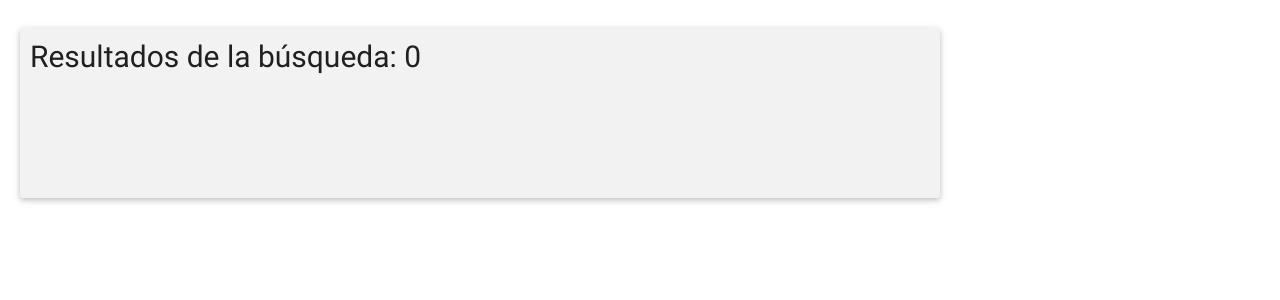
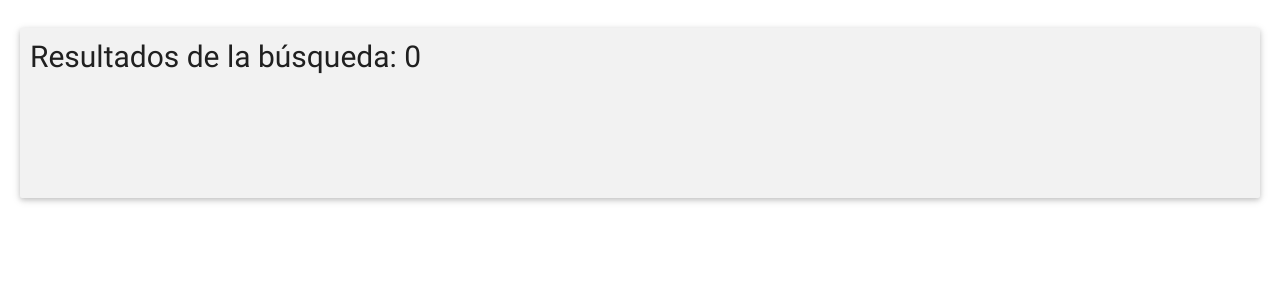
Before and after one commit to antithezis/suplosBackEnd, a PHP site: page /resultadosBusqueda.php in a window 1280 px wide. Shown: the top 300 px of the page. Run offline with PHP 8.4, Linux system fonts and the light colour scheme; data comes from the database, SQL or seed files in the repository; data that the repository does not hold is empty; some libraries are stand-ins or nearby versions.

Commit message:
Ajustes finales

```diff
--- a/body.php
+++ b/body.php
@@ -19,7 +19,7 @@ require_once("./db.php");
         <li><a href="#tabs-2">Mis bienes</a></li>
         <li><a href="#tabs-3">Reportes</a></li>
       </ul>
-      <div id="tabs-1">
+      <div id="tabs-1" style="width: 100%;">
         <?php
         include('./resultadosBusqueda.php')
         ?>
--- a/css/index.css
+++ b/css/index.css
@@ -91,7 +91,7 @@ video#vidFondo {
   color: #648C7D;
 }
 .colContenido{
-  width: 75%;
+  width: 100%;
   display: flex;
   flex-flow: row wrap;
   align-content: space-between;
--- a/insertarJson.php
+++ b/insertarJson.php
@@ -66,7 +66,7 @@ foreach ($data as $row) {
         ':precio' => $precio,
 
     ));
+}
 
-    header("Location: index.php");
-    exit();
-}
+header("Location: index.php");
+exit();
```
